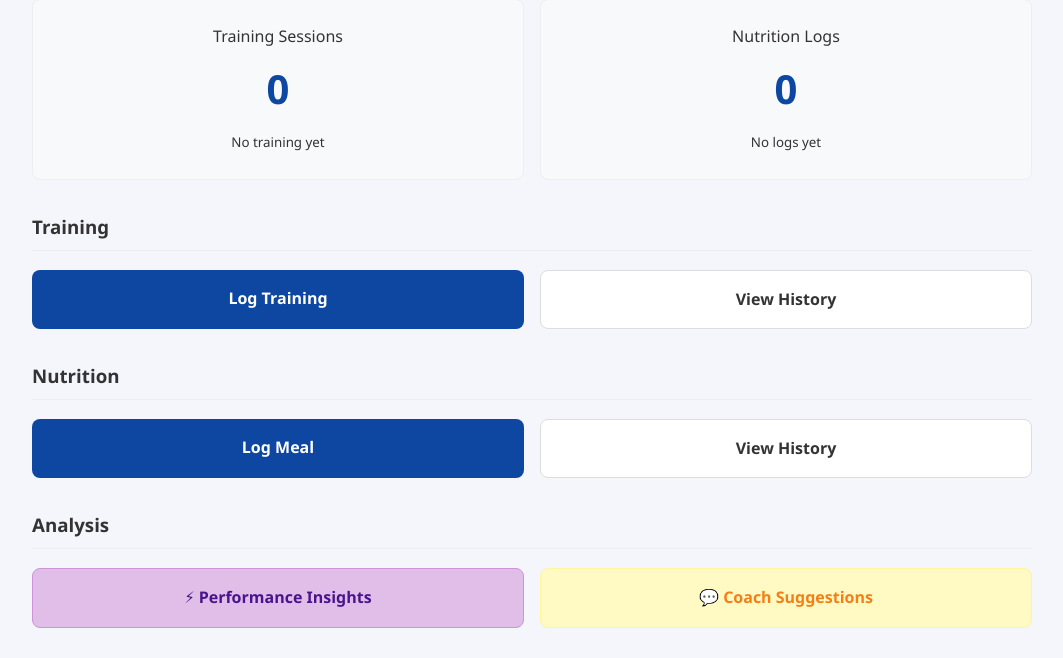
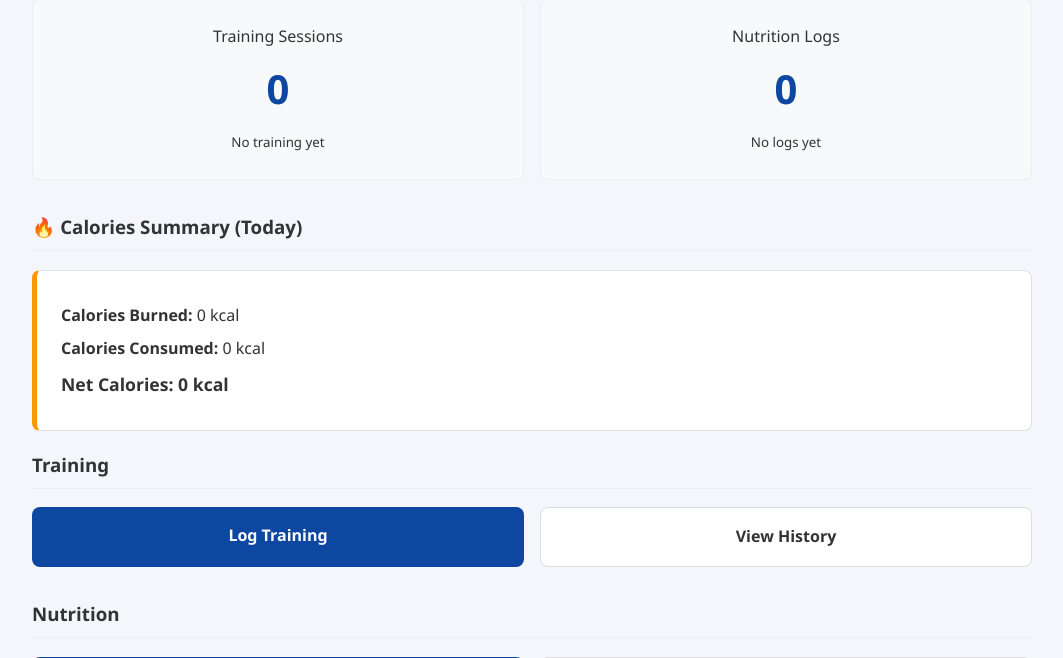
Before and after one commit to vyshnav-c-2005/athelete-training-system, a Django app: page /users/dashboard/ in a window 1280 px wide. Shown: the part 148-806 px from the top of the page, without its empty margins (108-1171 px from the left). Run offline with Django 5.2, Linux system fonts and the light colour scheme; the visitor is signed in with stand-in values (Sample User, id 1); data that the repository does not hold is empty.

Commit message:
dashborad modified showing burned calores and consumed calories

```diff
--- a/meals/models.py
+++ b/meals/models.py
@@ -48,6 +48,7 @@ class NutritionLog(models.Model):
     hydration_liters = models.FloatField(help_text="Hydration in liters")
 
     notes = models.TextField(blank=True, null=True)
+    total_calories = models.FloatField(default=0, help_text="Total calories consumed")
     created_at = models.DateTimeField(auto_now_add=True)
 
     class Meta:
--- a/users/templates/users/dashboard.html
+++ b/users/templates/users/dashboard.html
@@ -156,6 +156,18 @@
             </div>
 
 
+            <!-- CALORIES SUMMARY -->
+            <h3 style="border-bottom: 1px solid #eee; padding-bottom: 0.5rem; margin-top: 2rem;">🔥 Calories Summary
+                (Today)</h3>
+            <div class="stat-card"
+                style="text-align: left; padding: 1.5rem; background: #fff; border: 1px solid #e0e0e0; border-left: 5px solid #ff9800;">
+                <p style="margin: 0.5rem 0;"><strong>Calories Burned:</strong> {{ calories_burned_today }} kcal</p>
+                <p style="margin: 0.5rem 0;"><strong>Calories Consumed:</strong> {{ calories_consumed_today }} kcal</p>
+                <p style="margin: 0.5rem 0; font-size: 1.1rem;"><strong>Net Calories:</strong> <span
+                        style="font-weight: bold;">{{ net_calories }} kcal</span></p>
+            </div>
+
+
             <!-- TRAINING -->
             <h3 style="border-bottom: 1px solid #eee; padding-bottom: 0.5rem;">Training</h3>
 
--- a/users/views.py
+++ b/users/views.py
@@ -24,12 +24,31 @@ def dashboard_view(request):
     nutrition_qs = NutritionLog.objects.filter(user=request.user)
     nutrition_count = nutrition_qs.count()
     last_nutrition = nutrition_qs.order_by('-date').first()
+    # 3. Today's Calorie Stats
+    from django.utils import timezone
+    today = timezone.now().date()
+
+    calories_burned_today = TrainingSession.objects.filter(
+        user=request.user,
+        date=today
+    ).aggregate(total=Sum('calories_burned'))['total'] or 0
+
+    calories_consumed_today = NutritionLog.objects.filter(
+        user=request.user,
+        date=today
+    ).aggregate(total=Sum('total_calories'))['total'] or 0
+
+    net_calories = calories_consumed_today - calories_burned_today
+
     context = {
         'user': request.user,
         'training_count': training_count,
         'last_training_date': last_training.date if last_training else None,
         'nutrition_count': nutrition_count,
         'last_nutrition_date': last_nutrition.date if last_nutrition else None,
+        'calories_burned_today': calories_burned_today,
+        'calories_consumed_today': calories_consumed_today,
+        'net_calories': net_calories,
     }
     return render(request, "users/dashboard.html", context)
 @login_required
--- a/workouts/models.py
+++ b/workouts/models.py
@@ -39,6 +39,7 @@ class TrainingSession(models.Model):
     session_type = models.CharField(max_length=20, choices=SESSION_TYPES, default='training')
     athlete_type = models.CharField(max_length=20, choices=ATHLETE_TYPES)
     notes = models.TextField(blank=True, null=True)
+    calories_burned = models.FloatField(default=0, help_text="Calories burned in this session")
 
     created_at = models.DateTimeField(auto_now_add=True)
 
```
Also changed, not shown: meals/migrations/0004_nutritionlog_total_calories.py (added), workouts/migrations/0004_trainingsession_calories_burned.py (added).
